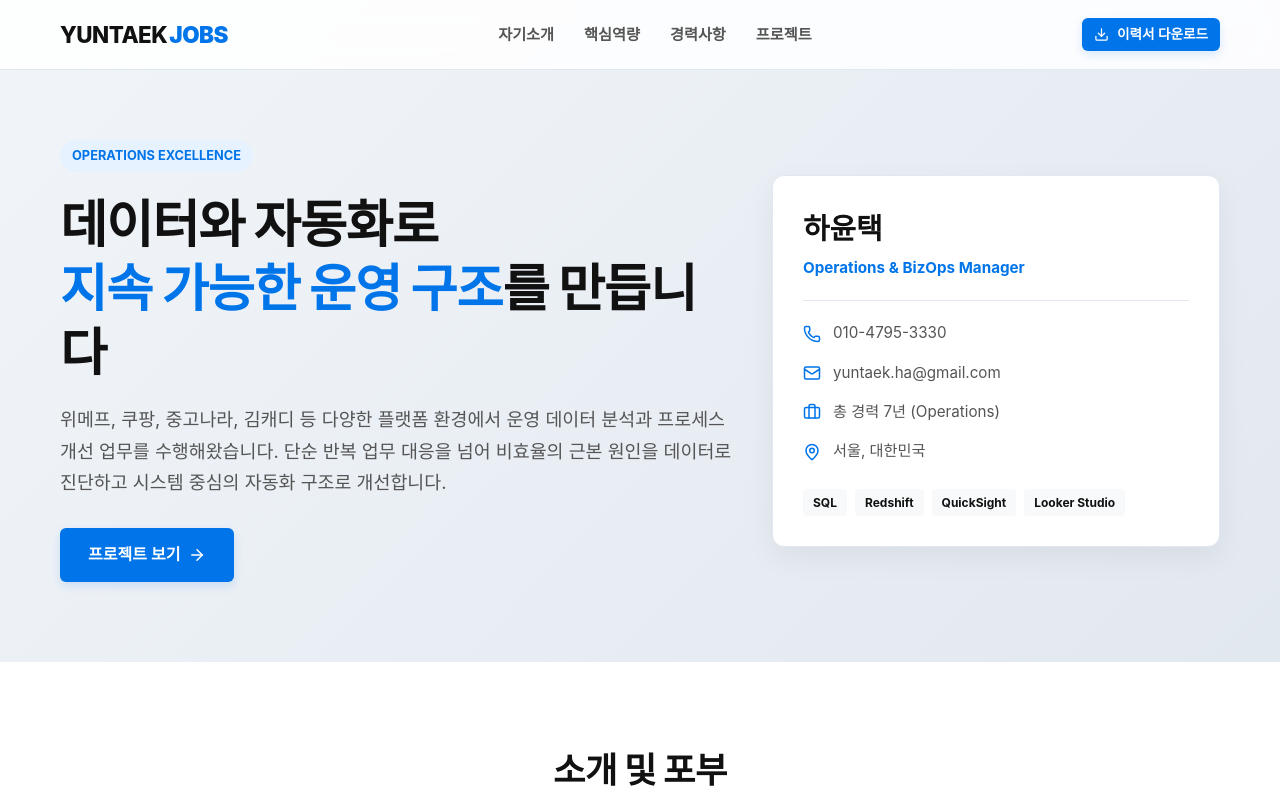
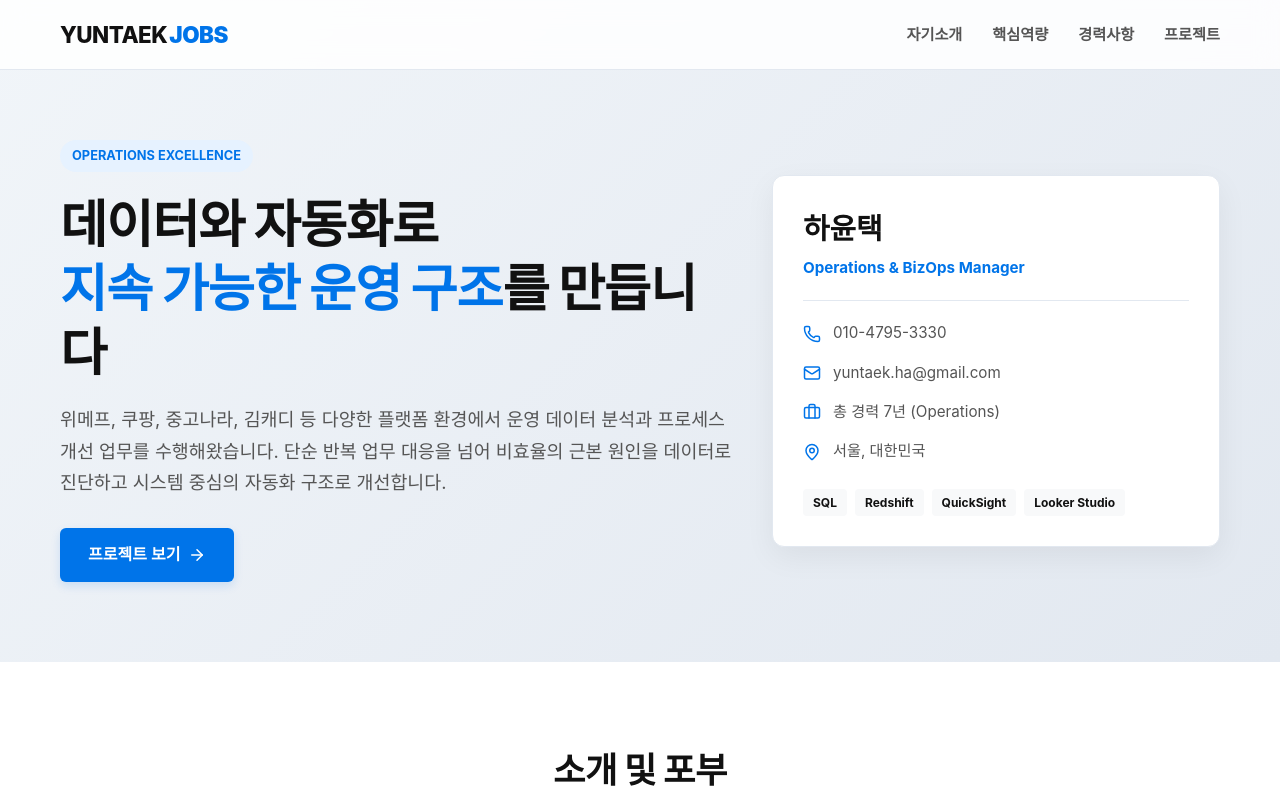
Before and after one commit to haviolin21/resume-coupang, a React (Vite) app: page / in a window 1280 px wide. Shown: the top 800 px of the page. Built offline with nearby package versions, Linux system fonts and the light colour scheme; a web font is replaced by a local one.

Commit message:
refactor: 헤더 다운로드 버튼 전면 제거 및 모달 내부 레이아웃을 Grid에서 Flexbox로 마이그레이션하여 오버플로우 스크롤 활성화

```diff
--- a/src/components/Header.jsx
+++ b/src/components/Header.jsx
@@ -26,13 +26,6 @@ export default function Header({ activeSection }) {
             </li>
           </ul>
         </nav>
-        <div className="header-actions">
-          {/* 이력서 다운로드 */}
-          <a href="/resume_yuntaek.pdf" download="하윤택_이력서.pdf" className="btn btn-primary btn-sm">
-            <Download size={15} />
-            <span>이력서 다운로드</span>
-          </a>
-        </div>
       </div>
     </header>
   );
--- a/src/components/ProjectModal.css
+++ b/src/components/ProjectModal.css
@@ -106,17 +106,17 @@
     letter-spacing: -0.5px;
   }
 
-  /* 모달 레이아웃 (그리드) */
+  /* 모달 레이아웃 (Flexbox) */
   .modal-content {
-    display: grid;
-    grid-template-columns: 1fr;
+    display: flex;
+    flex-direction: column;
     gap: 40px;
     overflow: visible;
   }
 
   @media (min-width: 992px) {
     .modal-content {
-      grid-template-columns: 1.2fr 1fr;
+      flex-direction: row;
       flex: 1;
       min-height: 0;
       overflow: hidden;
@@ -148,6 +148,13 @@
   .modal-left {
     display: flex;
     flex-direction: column;
+  }
+
+  @media (min-width: 992px) {
+    .modal-left {
+      flex: 1.2;
+      min-width: 0;
+    }
   }
 
   .modal-cards {
@@ -237,6 +244,13 @@
     height: 100%;
   }
 
+  @media (min-width: 992px) {
+    .modal-right {
+      flex: 1;
+      min-width: 0;
+    }
+  }
+
   .detail-paragraphs-scroll {
     display: flex;
     flex-direction: column;
```
